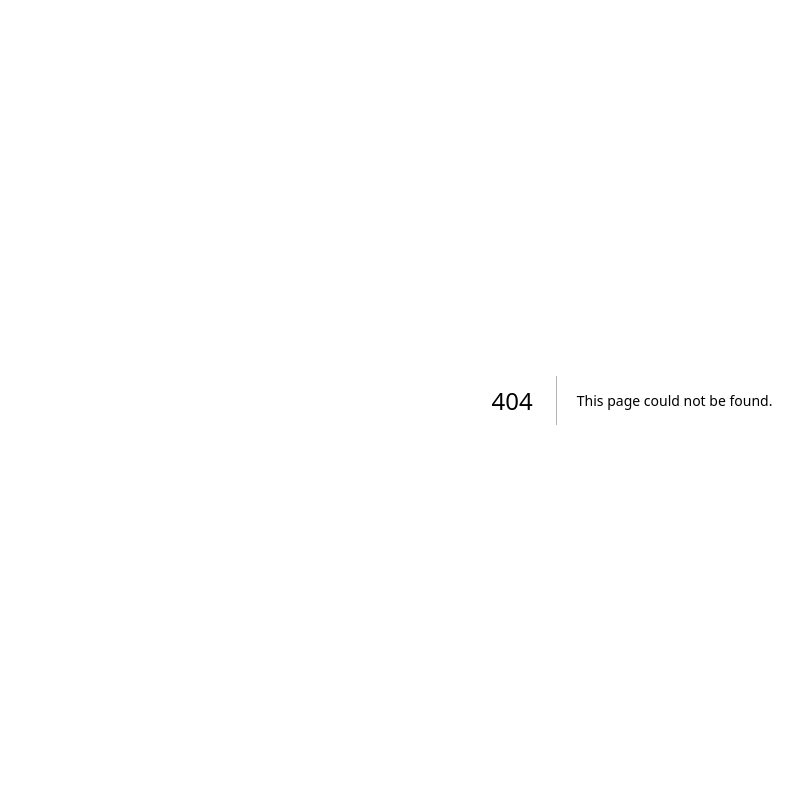
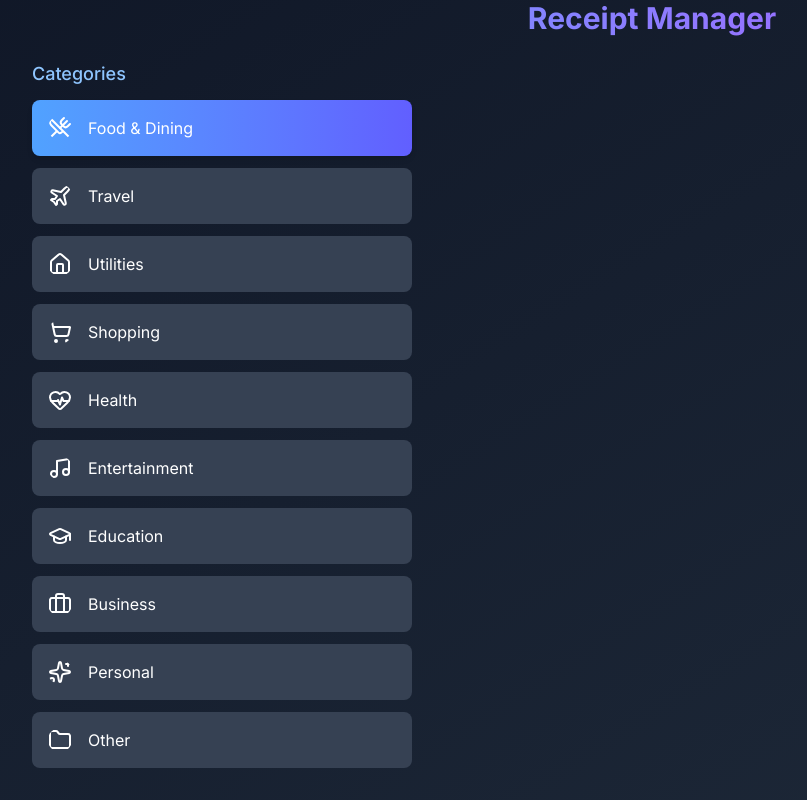
Before and after one commit to alfredscyriac/Receiptify, a Next.js app: page /dashboard in a window 1280 px wide. Before the commit this address had no page. Shown: the whole page, without its empty margins (8-815 px from the left). Built offline with nearby package versions, Linux system fonts and the light colour scheme.

Commit message:
create category sidebar for dashboard

```diff
--- a/components/Auth/Navbar.jsx
+++ b/components/Auth/Navbar.jsx
@@ -1,10 +1,12 @@
 import { ArrowRight } from "lucide-react";
+import { useRouter } from "next/router";
 
 const Navbar = () => {
+    const router = useRouter();
     return (
         <div className="sticky top-0 flex justify-between h-fit z-50 bg-gradient-to-br from-slate-900 via-slate-900 to-slate-800 overflow-hidden pt-3 pb-3">
         <div className="absolute inset-0 opacity-20">
-        <div className="absolute top-20 left-10 w-72 h-72 bg-purple-500 rounded-full blur-3xl animate-pulse" />
+            <div className="absolute top-50 left-10 w-72 h-72 bg-purple-500 rounded-full blur-3xl animate-pulse" />
             <div
             className="absolute bottom-20 right-10 w-96 h-96 bg-cyan-500 rounded-full blur-3xl animate-pulse"
             style={{ animationDelay: "1s" }}
@@ -17,7 +19,8 @@ const Navbar = () => {
             <img src="/receiptifylogo.png" className="w-15 transform rotate-6 z-50" />
             <h1 className="font-extrabold text-4xl italic z-50">Receiptify</h1>
             </div>
-        <button className="bg-purple-600 hover:bg-purple-700 text-white cursor-pointer px-6 py-4 mr-12 rounded-4xl font-semibold text-lg flex items-center justify-center gap-2 transition-all hover:scale-105">
+            <button className="bg-purple-600 hover:bg-purple-700 text-white cursor-pointer px-6 py-4 mr-12 rounded-4xl font-semibold text-lg flex items-center justify-center gap-2 transition-all hover:scale-105"
+            onClick={() => router.push("/signup")}>
             Get Started Free
             <ArrowRight className="w-5 h-5" />
             </button>
--- /dev/null
+++ b/components/dashboard/CategorySidebar.jsx
@@ -0,0 +1,76 @@
+import {
+  UtensilsCrossed,
+  PlaneIcon,
+  HomeIcon,
+  ShoppingCartIcon,
+  HeartPulseIcon,
+  MusicIcon,
+  GraduationCapIcon,
+  BriefcaseIcon,
+  SparklesIcon,
+  FolderIcon,
+} from 'lucide-react'
+import { useState } from 'react'
+
+const CategorySideBar = () => {
+    const [selectedCategory, setSelectedCategory] = useState(0)
+    const categories = [
+        {
+            icon: UtensilsCrossed,
+            title: "Food & Dining"
+        },
+        {
+            icon: PlaneIcon,
+            title: "Travel"
+        },
+        {
+            icon: HomeIcon,
+            title: "Utilities"
+        },
+        {
+            icon: ShoppingCartIcon,
+            title: "Shopping"
+        },
+        {
+            icon: HeartPulseIcon,
+            title: "Health"
+        },
+        {
+            icon: MusicIcon,
+            title: "Entertainment"
+        },
+        {
+            icon: GraduationCapIcon,
+            title: "Education"
+        },
+        {
+            icon: BriefcaseIcon,
+            title: "Business"
+        },
+        {
+            icon: SparklesIcon,
+            title: "Personal"
+        },
+        {
+            icon: FolderIcon,
+            title: "Other"
+        }
+    ]
+    return (
+        <div className="grid grid-rows-10 max-w-[380px] gap-3">
+            {categories.map((category, i) => {
+                return (
+                    <div key={i} className={`flex gap-4 items-center rounded-lg p-4 cursor-pointer transition-all duration-200 ${selectedCategory == i ? `bg-gradient-to-r from-blue-400 to-indigo-500 shadow-md` : 'bg-gray-700 bg-opacity-40 hover:bg-gray-700'}`}>
+                        <category.icon className='rounded-3xl'/>
+                        <h1 className='text-base text-white'>{category.title}</h1>
+                    </div>
+                )
+            })}
+
+
+        </div>
+    )
+}
+
+
+export default CategorySideBar;
--- a/pages/_document.js
+++ b/pages/_document.js
@@ -8,6 +8,7 @@ export default function Document() {
           href="https://fonts.googleapis.com/css2?family=Inter:ital,opsz,wght@0,14..32,100..900;1,14..32,100..900&display=swap"
           rel="stylesheet"
         />
+        <link rel="icon" href="/favicon.ico" />
       </Head>
       <body className="antialiased">
         <Main />
--- /dev/null
+++ b/pages/dashboard.js
@@ -0,0 +1,19 @@
+import CategorySidebar from "@/components/dashboard/CategorySidebar";
+
+const Dashboard = () => {
+    return (
+        <div className="flex flex-col w-full min-h-screen bg-gradient-to-br from-gray-900 to-gray-800 text-white pl-10">
+            <h1 className="text-3xl font-bold mb-6 text-center bg-clip-text text-transparent bg-gradient-to-r from-blue-400 to-purple-500">
+                Receipt Manager
+            </h1>
+            <div className="flex flex-col">
+                <h2 className="text-lg font-medium mb-3 text-blue-300">
+                    Categories
+                </h2>
+                <CategorySidebar />
+            </div>
+        </div>
+  )
+}
+
+export default Dashboard
--- a/pages/login.js
+++ b/pages/login.js
@@ -1,4 +1,4 @@
-import LoginForm from "@/components/Auth/LoginForm";
+import LoginForm from "@/components/auth/LoginForm";
 import Link from "next/link";
 
 export default function LoginPage(){
--- a/pages/signup.js
+++ b/pages/signup.js
@@ -1,4 +1,4 @@
-import SignUpForm from "@/components/Auth/SignUpForm";
+import SignUpForm from "@/components/auth/SignUpForm";
 import Link from "next/link";
 
 export default function SignUpPage() {
```
Also changed, not shown: pages/index.js (+6 -6 lines), components/landing/CallToAction.jsx (renamed from pages/landing/calltoaction.jsx), components/landing/Features.jsx (renamed from pages/landing/features.jsx), components/landing/Hero.jsx (renamed from pages/landing/hero.jsx), components/landing/HowItWorks.jsx (renamed from pages/landing/HowItWorks.jsx), components/landing/ProblemSolution.jsx (renamed from pages/landing/ProblemSolution.jsx), 1 other file (tests, documents, lock files or other folders). Lines whose indentation alone changed are shown as unchanged.
